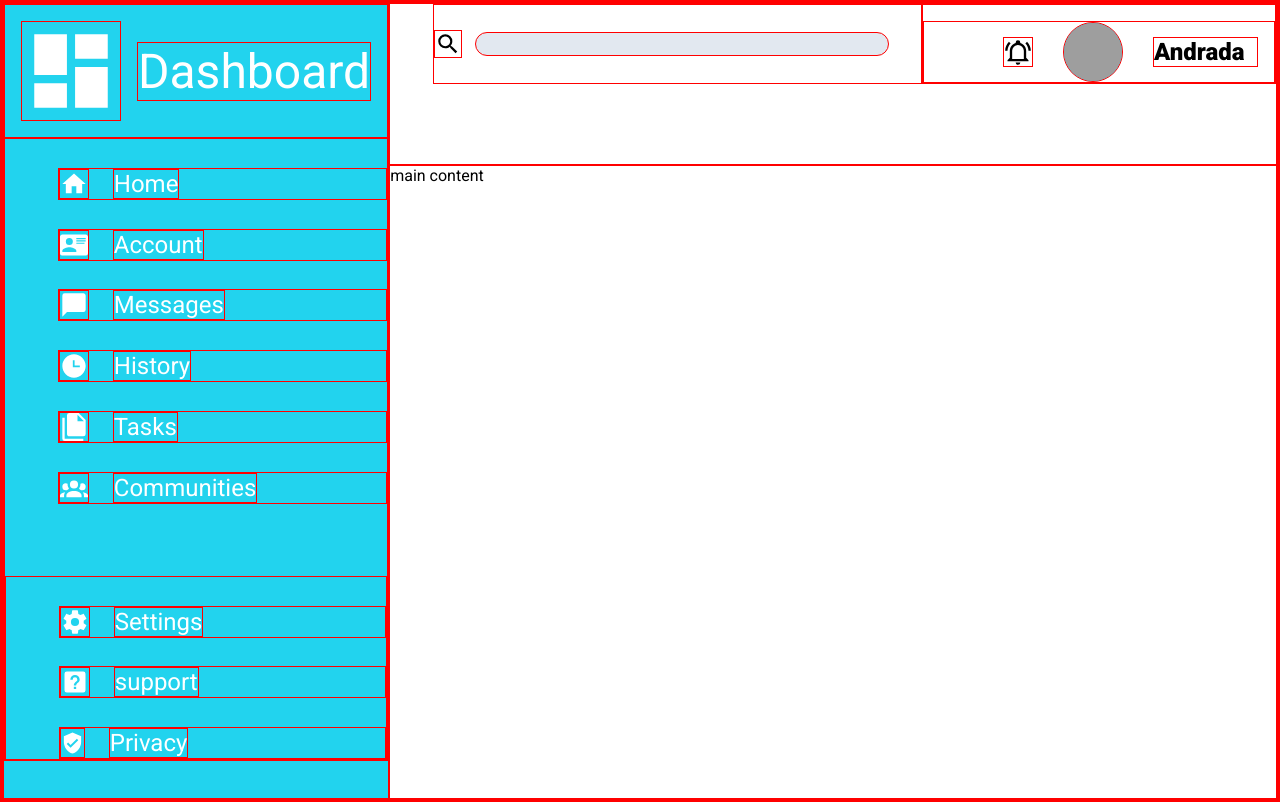
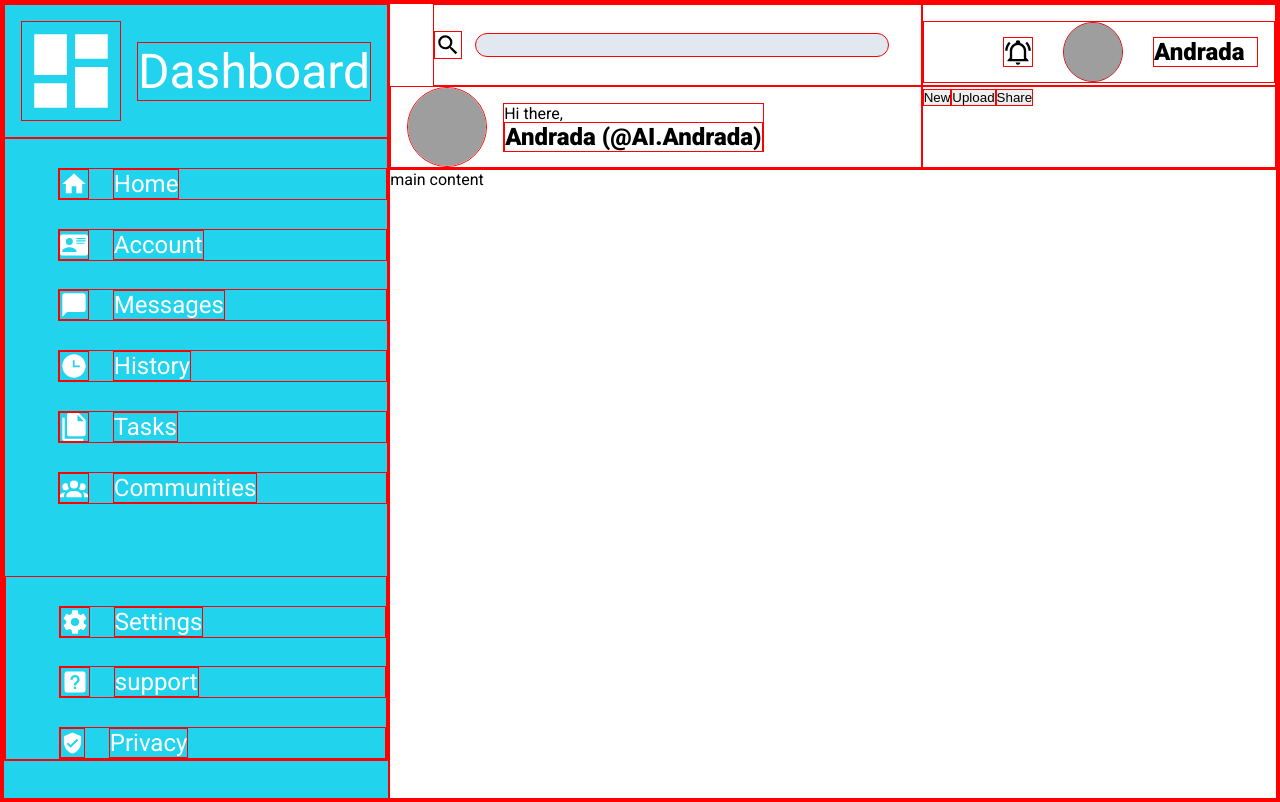
Before and after one commit to jerm-tron/Odin-admin-dashboard, a plain HTML site: page index.html in a window 1280 px wide. Drawn offline with Linux system fonts and the light colour scheme; grey boxes are pictures that could not be loaded.

Commit message:
finished bottom area of header

```diff
--- a/index.html
+++ b/index.html
@@ -46,6 +46,22 @@
             />
             <p>Andrada</p>
           </div>
+        </div>
+        <div class="bottom-left-area">
+          <img
+            height="80"
+            width="80"
+            src="https://i.pinimg.com/originals/9b/1a/e7/9b1ae77a002be3e47a83be45ef3d69f4.png"
+            alt="sillhoutte of a futuristic android"
+          />
+          <div>
+            Hi there,<br />
+            <span>Andrada (@AI.Andrada)</span>
+          </div>
+        </div>
+
+        <div class="bottom-right-area">
+            <button>New</button><button>Upload</button><button>Share</button>
         </div>
       </header>
       <!--Code for sidebar begins here-->
--- a/styles.css
+++ b/styles.css
@@ -88,8 +88,8 @@ input {
   display: flex;
   flex-direction: row;
   justify-content: flex-end;
-  gap:30px;
-  margin-top:1rem;
+  gap: 30px;
+  margin-top: 1rem;
 }
 
 .top-right-wrap > img {
@@ -98,15 +98,37 @@ input {
 }
 
 .top-right-wrap > p {
-  width:30%;
+  width: 30%;
   align-self: center;
-  margin-right:1rem;
+  margin-right: 1rem;
   font-weight: 900;
   font-size: 1.5em;
 }
 
-.top-right-wrap > svg {align-self: center;}
+.top-right-wrap > svg {
+  align-self: center;
+}
 
 .top-right-wrap {
   width: 100%;
 }
+
+.bottom-left-area {
+  display: flex;
+  flex-direction: row;
+  align-items: center;
+}
+
+.bottom-left-area > img {
+  border-radius: 50%;
+  margin-left: 1em;
+}
+
+.bottom-left-area > div > span {
+  font-weight: 900;
+  font-size: 1.5em;
+}
+
+.bottom-left-area > div {
+  margin-left: 1em;
+}
```
